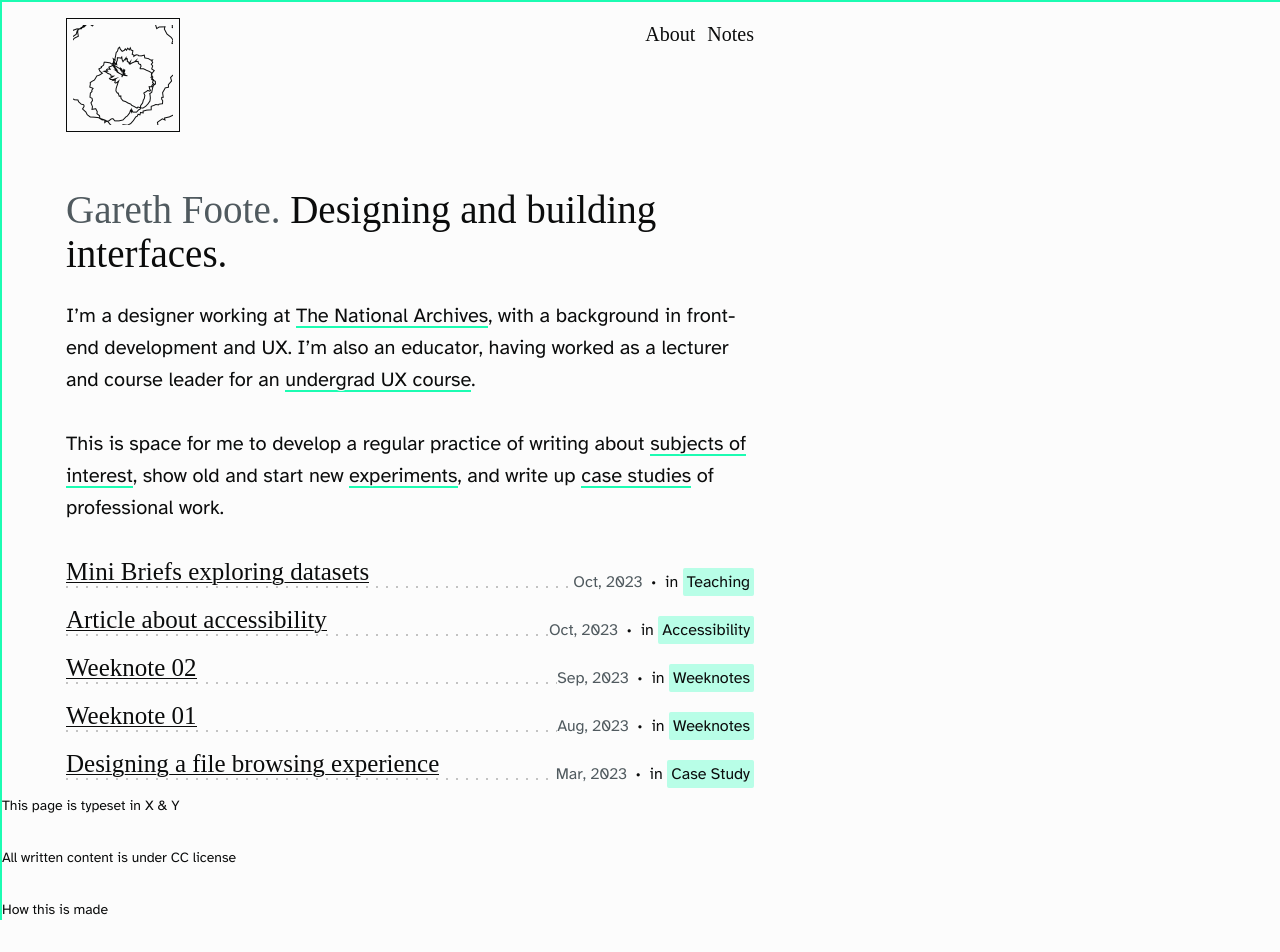
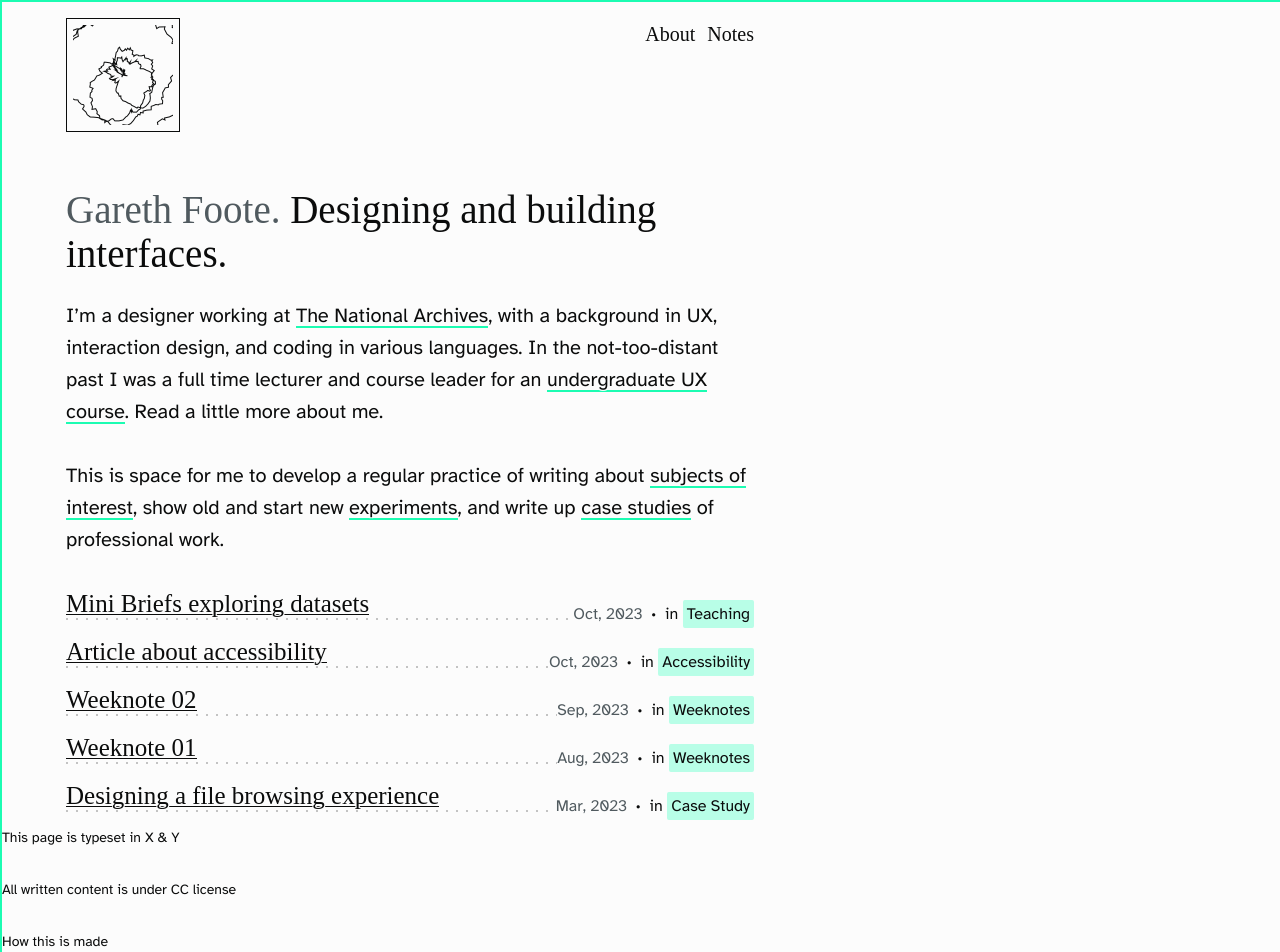
Before and after one commit to garethfoote/gfoote, a Jekyll site: the page built from collections/Homepage.md, in a window 1280 px wide. Built offline with Jekyll 4.4.1, drawn with Linux system fonts in a browser that asks for light colours; some web fonts are replaced; before the commit the page ends 920 px from its top, so only the background shows below that.

Commit message:
PUSH NOTE : Homepage.md

```diff
--- a/collections/Homepage.md
+++ b/collections/Homepage.md
@@ -5,6 +5,6 @@ permalink: /
 title: Home
 ---
 
-I’m a designer working at [The National Archives](), with a background in front-end development and UX. I’m also an educator, having worked as a lecturer and course leader for an [undergrad UX course]().
+I’m a designer working at [The National Archives](), with a background in UX, interaction design, and coding in various languages. In the not-too-distant past I was a full time lecturer and course leader for an [undergraduate UX course](). Read a little more about me.
 
 This is space for me to develop a regular practice of writing about [subjects of interest](), show old and start new [experiments](), and write up [case studies]() of professional work.
```
